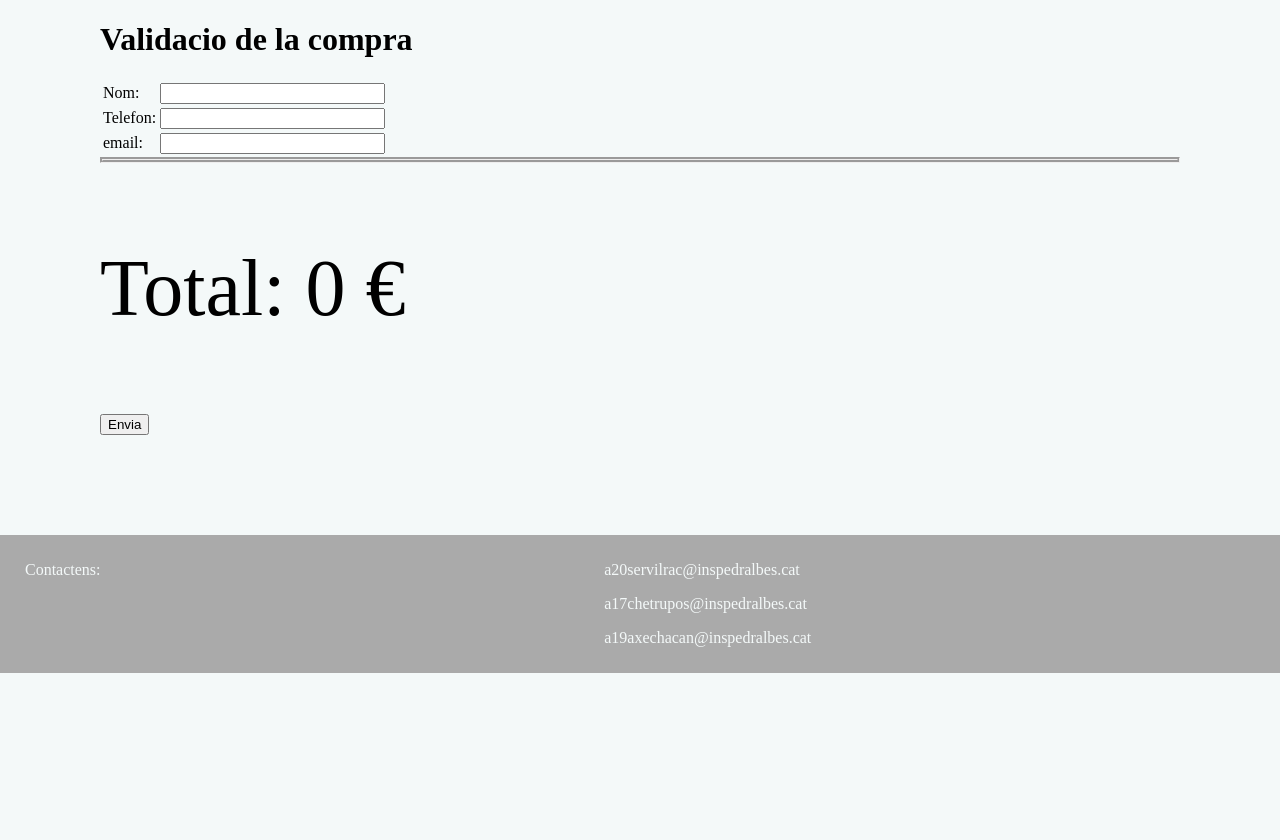
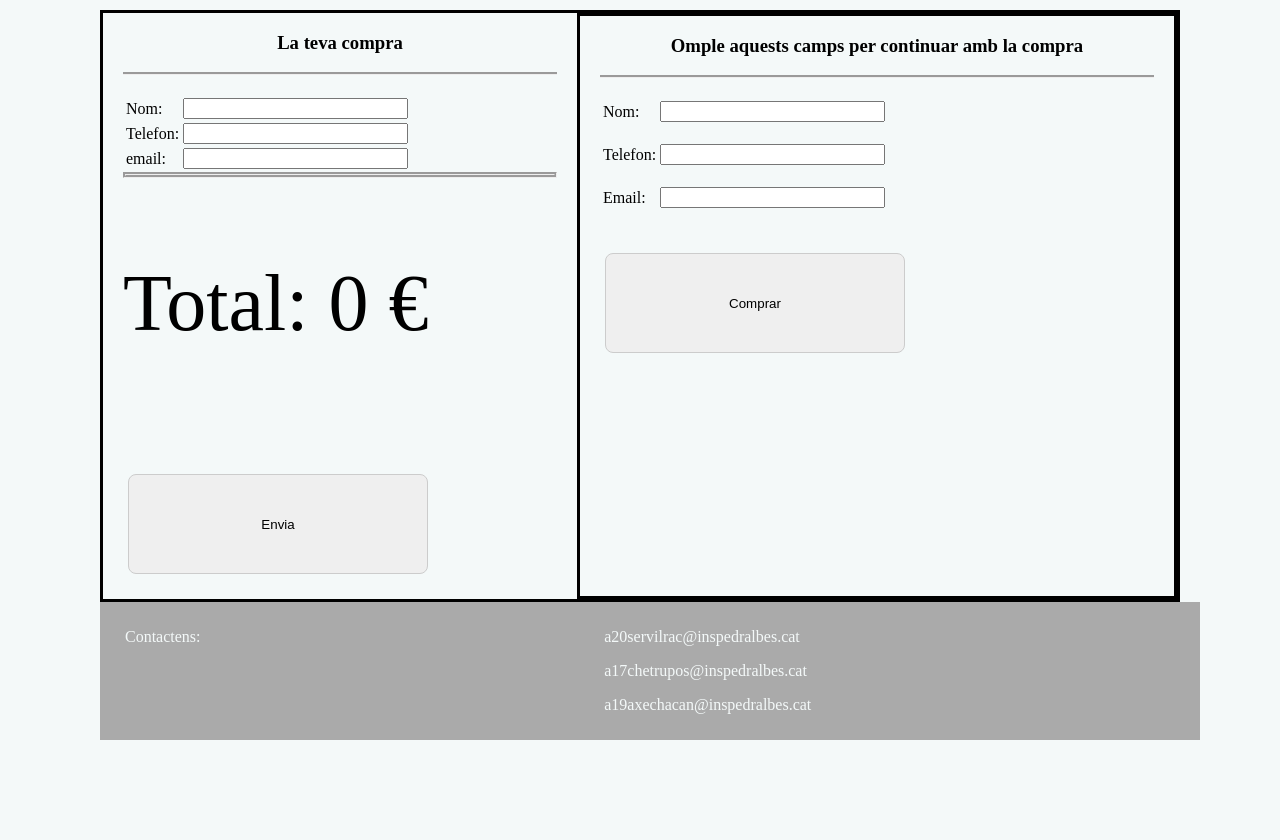
Before and after one commit to a19axechacan/projecteCantina, a PHP site: page /validacio.php in a window 1280 px wide. Shown: the part 149-989 px from the top of the page. Before the commit the page ends 822 px from the top, so only its background shows below. Run offline with PHP 8.4, Linux system fonts and the light colour scheme; some libraries are stand-ins or nearby versions.

Commit message:
css validacio y menu

```diff
--- a/js/validate.js
+++ b/js/validate.js
@@ -1,14 +1,4 @@
-import Swal from 'sweetalert2/dist/sweetalert2.js'
-
-import 'sweetalert2/src/sweetalert2.scss'
-
-Swal.fire({
-    title: 'Error!',
-    text: 'Do you want to continue',
-    icon: 'error',
-    confirmButtonText: 'Cool'
-})
-      function validar() {
+    function validar() {
 
         if( document.dades.nombre.value == "" ) {
             alert( "Nombre mal!" );
@@ -18,7 +8,8 @@ Swal.fire({
         }
         if( document.dades.telefono.value == "" || isNaN( document.dades.telefono.value ) ||
         document.dades.telefono.value.length != 9) {
-           alert( "Telefono mal!" );
+            alert( "Telefono mal!" );
+
            document.dades.telefon.focus() ;
            return false;
         }
--- a/menu.json
+++ b/menu.json
@@ -48,7 +48,7 @@
       "id": 6,
       "nom": "Entrepà de pernil dolç",
       "descripció": "Entrepà de pernil dolç petit",
-     "imatge": "css/menu/pernil.jpg",
+     "imatge": "css/menu/jamon.jpg",
       "preu": 1.75
     },
     {
--- a/menu.php
+++ b/menu.php
@@ -77,7 +77,7 @@
         $form="";
         foreach ($menu as $element) {
             $form .= "  <div id=" . $element['id'] . ">" . "
-            <img src=".$element['imatge']." width='100%'>
+            <img src=".$element['imatge']." width='100%' height='277px'>
             <div class='menu-item-label'>
                     <label  for=" . $element['id'] . ">" . $element['nom'] . ":</label>
                     <br>
--- a/validacio.css
+++ b/validacio.css
@@ -6,8 +6,49 @@
 }
 
 #total{
+    font-size: 500%;
+}
 
-    font-size: 500%;
+.validacio-container {
+    display: grid;
+    grid-template-columns: auto 600px;
+    border-style: solid;
+}
 
+.tiquet-container {
+    display: grid;
+    grid-template-rows: auto auto;
+}
 
+.formulari-container {
+    display: grid;
+    grid-template-rows: 62px 150px 80px;
+    border-style: solid;
 }
+
+#continuar {
+    text-align: center;
+    margin-left: 20px;
+    margin-right: 20px;
+    border-bottom-style: groove;
+}
+
+#formulari {
+    padding-top: 20px;
+    padding: 20px;
+}
+
+#enviar {
+    padding: 20px;
+}
+
+#enviaform {
+    padding: 20px;
+    width: 300px;
+    height: 100px;
+    cursor: pointer;
+    padding: 5px;
+    margin: 5px;
+    border: 1px solid #ccc;
+    border-radius: 8px 8px 8px 8px;
+}
--- a/validacio.php
+++ b/validacio.php
@@ -26,7 +26,7 @@ session_start();
 <body>
 
 <div class="cuerpo">
-    <h1>Validacio de la compra</h1>
+
 
 
 
@@ -147,8 +147,14 @@ session_start();
     ?>
 
 
+
+    <div class="validacio-container">
+        <div class="tiquet-container">
+            <div id="continuar">
+                <h3>La teva compra</h3>
+            </div>
+            <div id="formulari">
                 <form method='POST' action='finalitzacio.php' name='dades' >
-
                 <table>
                     <tr>
                         <td>Nom:</td>
@@ -165,11 +171,45 @@ session_start();
                     <input type='hidden' name='total' size='25' value= <?php echo $preciototal ?>>
                 </Table><?php echo $llista ?> <p id ='total' > Total:  <?php echo $preciototal ?> €</p>
 
-
+            </div>
+            <div id="enviar">
                 <input TYPE='SUBMIT' value='Envia' id='enviaform' onclick="return validar()" >
+                </form>
+            </div>
 
 
+        </div>
+        <div class="formulari-container">
+            <div id="continuar">
+                <h3>Omple aquests camps per continuar amb la compra</h3>
+            </div>
+            <div id="formulari">
+                <form method='POST' action='finalitzacio.php' name='dades' >
+                <table>
+                    <tr>
+                        <td>Nom:</td>
+                        <td colspan='3'><input type='TEXT' name='nombre' size='25' required></td>
+                    </tr>
+                    <tr>
+                        <td><br>Telefon:</td>
+                        <td colspan='3'><br><input type='TEXT' name='telefono' size='25' required></td>
+                    </tr>
+                    <tr>
+                        <td><br>Email:</td>
+                        <td colspan='3'><br><input type='TEXT' name='email' size='25' required></td>
+                    </tr>
+                </Table>
+
+            </div>
+            <div id="enviar">
+                <input TYPE='SUBMIT' value='Comprar' id='enviaform' onclick="return validar()" >
                 </form>
+            </div>
+    </div>
+
+
+
+
 
 
 
```
Also changed, not shown: css/menu/bacon.jpg, css/menu/jamon.jpg (added). Lines whose indentation alone changed are shown as unchanged.
